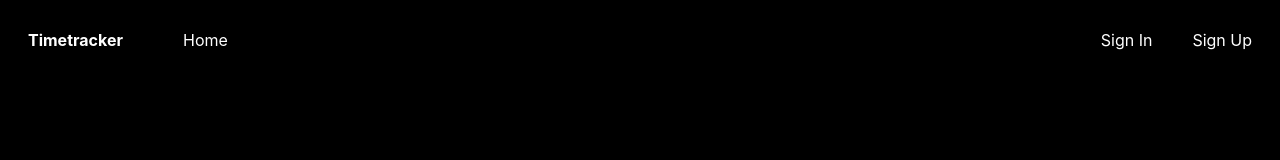
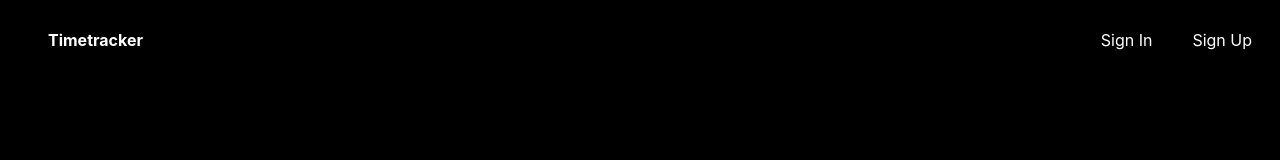
Before and after one commit to CipherSpell/timetracker, a Next.js app in the folder landing/: page /register in a window 1280 px wide. Shown: the top 160 px of the page. Built offline with nearby package versions, Linux system fonts and the light colour scheme.

Commit message:
Fix (landing): modified home link & refactored type issues

```diff
--- a/landing/src/components/navigation/NavLink.tsx
+++ b/landing/src/components/navigation/NavLink.tsx
@@ -2,12 +2,12 @@ import Link from 'next/link'
 import { ReactNode } from 'react'
 import { UrlObject } from 'url'
 
-type NavProps = {
+interface NavProps {
   href: string | UrlObject
   children?: ReactNode
 }
 
-const Navlink = ({ href, children }: NavProps) => {
+const Navlink: React.FC<NavProps> = ({ href, children }: NavProps) => {
   return (
     <Link className='mx-5 my-2 hover:underline' href={href}>
       {children}
--- a/landing/src/components/navigation/Navbar.tsx
+++ b/landing/src/components/navigation/Navbar.tsx
@@ -23,11 +23,12 @@ const Navbar: React.FC = () => {
 
   return (
     <div className='flex px-2 h-20 bg-black text-white items-center justify-between'>
-      <div className='flex items-center'>
-        <h1 className='flex h-fit items-center cursor-default select-none pr-10 pl-5 font-bold'>
-          {text.timetracker}
-        </h1>
-        <NavLink href={'/'}>{text.home}</NavLink>
+      <div className='flex'>
+        <NavLink href={'/'}>
+          <h1 className='flex h-fit items-center cursor-pointer select-none pr-10 pl-5 font-bold'>
+            {text.timetracker}
+          </h1>
+        </NavLink>
       </div>
       {authLinks}
     </div>
```
